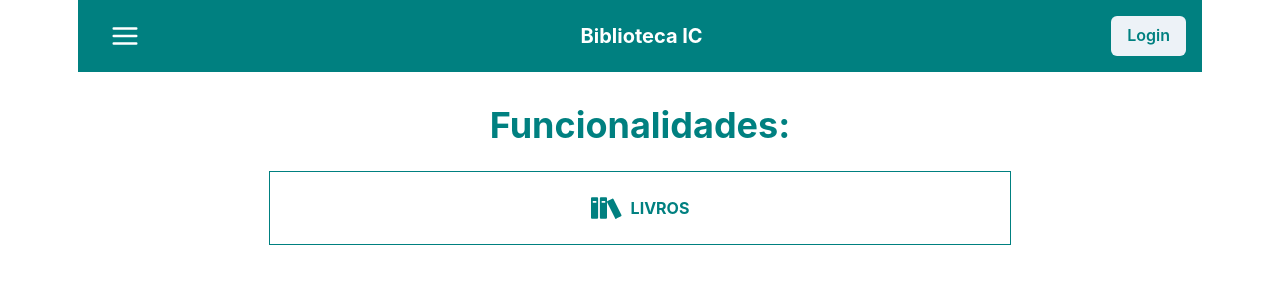
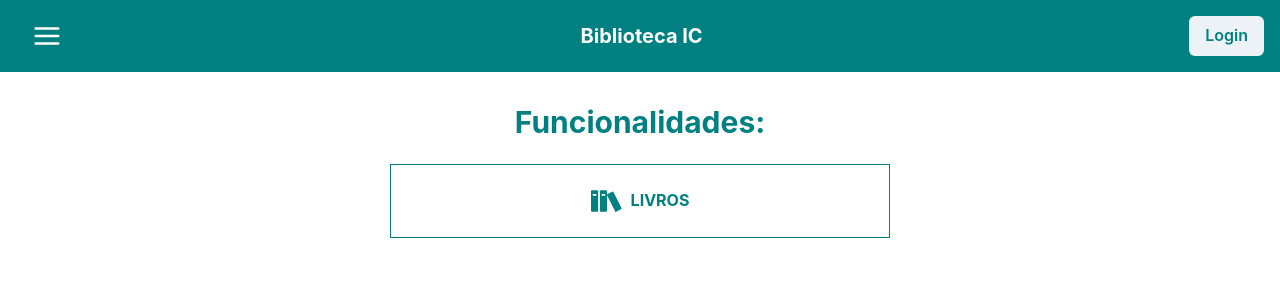
Before and after one commit to biblioteca-ic/biblioteca-ic, a React (Create React App) app in the folder front-end/: page / in a window 1280 px wide. Shown: the top 300 px of the page. Built offline with nearby package versions, Linux system fonts and the light colour scheme; no server answers.

Commit message:
change dimensions

```diff
--- a/front-end/src/components/Page/index.tsx
+++ b/front-end/src/components/Page/index.tsx
@@ -10,9 +10,9 @@ const Page = ({ children }: Props) => {
   const [isLargerThan768] = useMediaQuery('(max-width: 768px)');
 
   return (
-    <div style={{ margin: 'auto', maxWidth: 1124 }}>
+    <div style={{ margin: 'auto', maxWidth: 1440 }}>
       <NavBar />
-      <div style={{ paddingTop: !isLargerThan768 ? 'initial' : '3.5rem' }}>{children}</div>
+      <div style={{ paddingTop: !isLargerThan768 ? 'initial' : '4.5rem' }}>{children}</div>
     </div>
   );
 };
--- a/front-end/src/pages/Dashboard/index.tsx
+++ b/front-end/src/pages/Dashboard/index.tsx
@@ -10,8 +10,8 @@ const Dashboard = () => {
   return (
     <Page>
       <Box textAlign="center" fontSize="xl" p={8}>
-        <Box w="70%" margin="auto">
-          <Heading color="teal" textAlign="center" mb={6}>
+        <Box w="90%" maxW="500px" margin="auto">
+          <Heading size="lg" color="teal" textAlign="center" mb={6}>
             Funcionalidades:
           </Heading>
           <Link color="teal" href="/books" _focus={{ boxShadow: 'none' }}>
```
